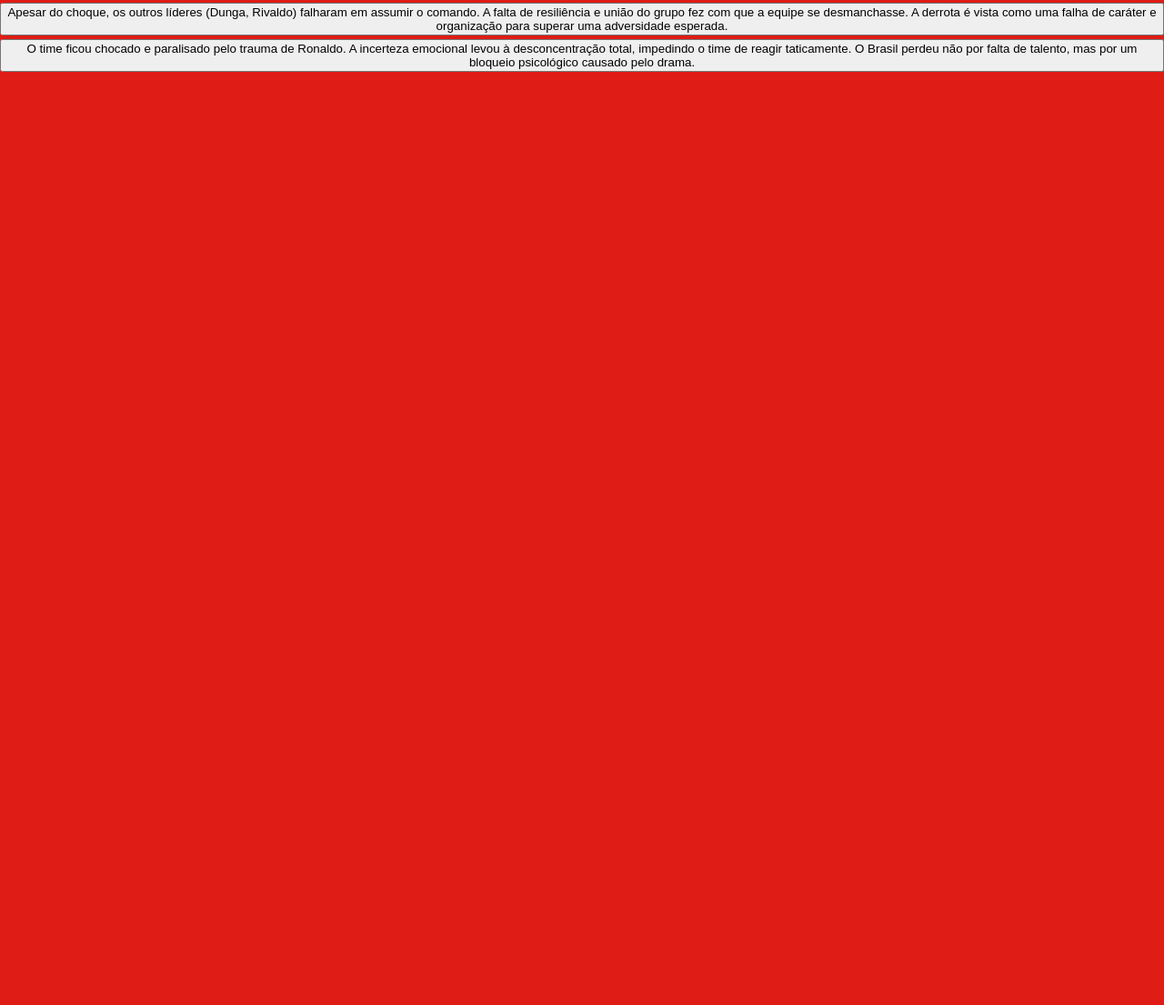
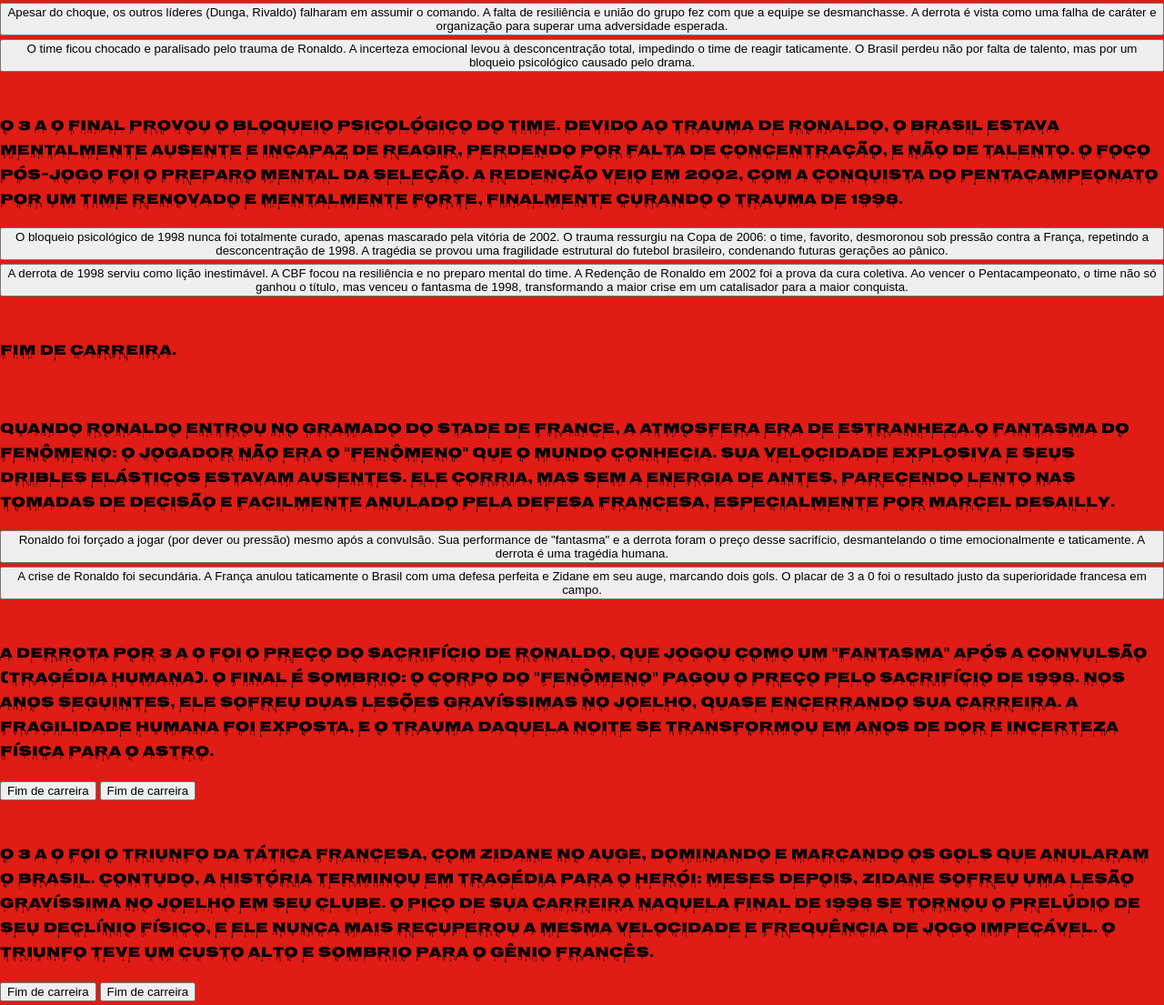
Before and after one commit to andrielmatta-blip/Historia, a plain HTML site: page index.html in a window 1280 px wide. Shown: the part 492-1597 px from the top of the page at 91% size. Before the commit the page ends 800 px from the top, so only its background shows below. Drawn offline with Linux system fonts and the light colour scheme; a web font is replaced by a local one.

Commit message:
Add files via upload

```diff
--- /dev/null
+++ b/escript.js
@@ -0,0 +1,12 @@
+const avance = document.querySelectorAll("btn-proximo")
+
+avanca.forEach(button => {
+    button.addEventListener('click', function(){
+        const atual= document.querySelector('ativo')
+        const proximoPasso = 'passo-' + this.getAttribute
+
+        atual.classList.remove('ativo')
+        document.getElementById(proximoPasso).classList.add('ativo');
+    )}
+
+})
--- a/index.html
+++ b/index.html
@@ -21,6 +21,38 @@
             <button class="btn-proximo" data-proximo="3">Apesar do choque, os outros líderes (Dunga, Rivaldo) falharam em assumir o comando. A falta de resiliência e união do grupo fez com que a equipe se desmanchasse. A derrota é vista como uma falha de caráter e organização para superar uma adversidade esperada.</button>
             <button class="btn-proximo" data-proximo="4">O time ficou chocado e paralisado pelo trauma de Ronaldo. A incerteza emocional levou à desconcentração total, impedindo o time de reagir taticamente. O Brasil perdeu não por falta de talento, mas por um bloqueio psicológico causado pelo drama.</button>
         </div>
+        <div class="passo" id="passo-2">
+            <img src="" alt="">
+            <p>O 3 a 0 final provou o bloqueio psicológico do time. Devido ao trauma de Ronaldo, o Brasil estava mentalmente ausente e incapaz de reagir, perdendo por falta de concentração, e não de talento.
+                O foco pós-jogo foi o preparo mental da seleção. A Redenção veio em 2002, com a conquista do Pentacampeonato por um time renovado e mentalmente forte, finalmente curando o trauma de 1998.</p>
+            <button class="btn-proximo" data-proximo="4">O bloqueio psicológico de 1998 nunca foi totalmente curado, apenas mascarado pela vitória de 2002. O trauma ressurgiu na Copa de 2006: o time, favorito, desmoronou sob pressão contra a França, repetindo a desconcentração de 1998. A tragédia se provou uma fragilidade estrutural do futebol brasileiro, condenando futuras gerações ao pânico.</button>
+            <button class="btn-proximo" data-proximo="4">A derrota de 1998 serviu como lição inestimável. A CBF focou na resiliência e no preparo mental do time. A Redenção de Ronaldo em 2002 foi a prova da cura coletiva. Ao vencer o Pentacampeonato, o time não só ganhou o título, mas venceu o fantasma de 1998, transformando a maior crise em um catalisador para a maior conquista.</button>
+        </div>
+        <div class="passo" id="passo-3">
+            <img src="" alt="">
+            <p>Fim de Carreira.</p>
+        </div>
+        <div class="passo" id="passo-4">
+            <img src="" alt="">
+            <p>Quando Ronaldo entrou no gramado do Stade de France, a atmosfera era de estranheza.O Fantasma do Fenômeno: O jogador não era o "Fenômeno" que o mundo conhecia. Sua velocidade explosiva e seus dribles elásticos estavam ausentes. Ele corria, mas sem a energia de antes, parecendo lento nas tomadas de decisão e facilmente anulado pela defesa francesa, especialmente por Marcel Desailly.</p>
+            <button class="btn-proximo" data-proximo="3">Ronaldo foi forçado a jogar (por dever ou pressão) mesmo após a convulsão. Sua performance de "fantasma" e a derrota foram o preço desse sacrifício, desmantelando o time emocionalmente e taticamente. A derrota é uma tragédia humana.</button>
+            <button class="btn-proximo" data-proximo="4">A crise de Ronaldo foi secundária. A França anulou taticamente o Brasil com uma defesa perfeita e Zidane em seu auge, marcando dois gols. O placar de 3 a 0 foi o resultado justo da superioridade francesa em campo.</button>
+        </div>
+        <div class="passo" id="passo-5">
+            <img src="" alt="">
+            <p>A derrota por 3 a 0 foi o preço do sacrifício de Ronaldo, que jogou como um "fantasma" após a convulsão (tragédia humana).
+                O final é sombrio: o corpo do "Fenômeno" pagou o preço pelo sacrifício de 1998. Nos anos seguintes, ele sofreu duas lesões gravíssimas no joelho, quase encerrando sua carreira. A fragilidade humana foi exposta, e o trauma daquela noite se transformou em anos de dor e incerteza física para o astro.</p>
+            <button class="btn-proximo" data-proximo="3">Fim de carreira</button>
+            <button class="btn-proximo" data-proximo="4">Fim de carreira</button>
+        </div>
+        <div class="passo" id="passo-6">
+            <img src="" alt="">
+            <p>O 3 a 0 foi o triunfo da tática francesa, com Zidane no auge, dominando e marcando os gols que anularam o Brasil.
+                Contudo, a história terminou em tragédia para o herói: meses depois, Zidane sofreu uma lesão gravíssima no joelho em seu clube. O pico de sua carreira naquela final de 1998 se tornou o prelúdio de seu declínio físico, e ele nunca mais recuperou a mesma velocidade e frequência de jogo impecável. O triunfo teve um custo alto e sombrio para o gênio francês.</p>
+            <button class="btn-proximo" data-proximo="3">Fim de carreira</button>
+            <button class="btn-proximo" data-proximo="4">Fim de carreira</button>
+        </div>
     </main>
+    <script src="escript.js"></script>
 </body>
 </html>
```
